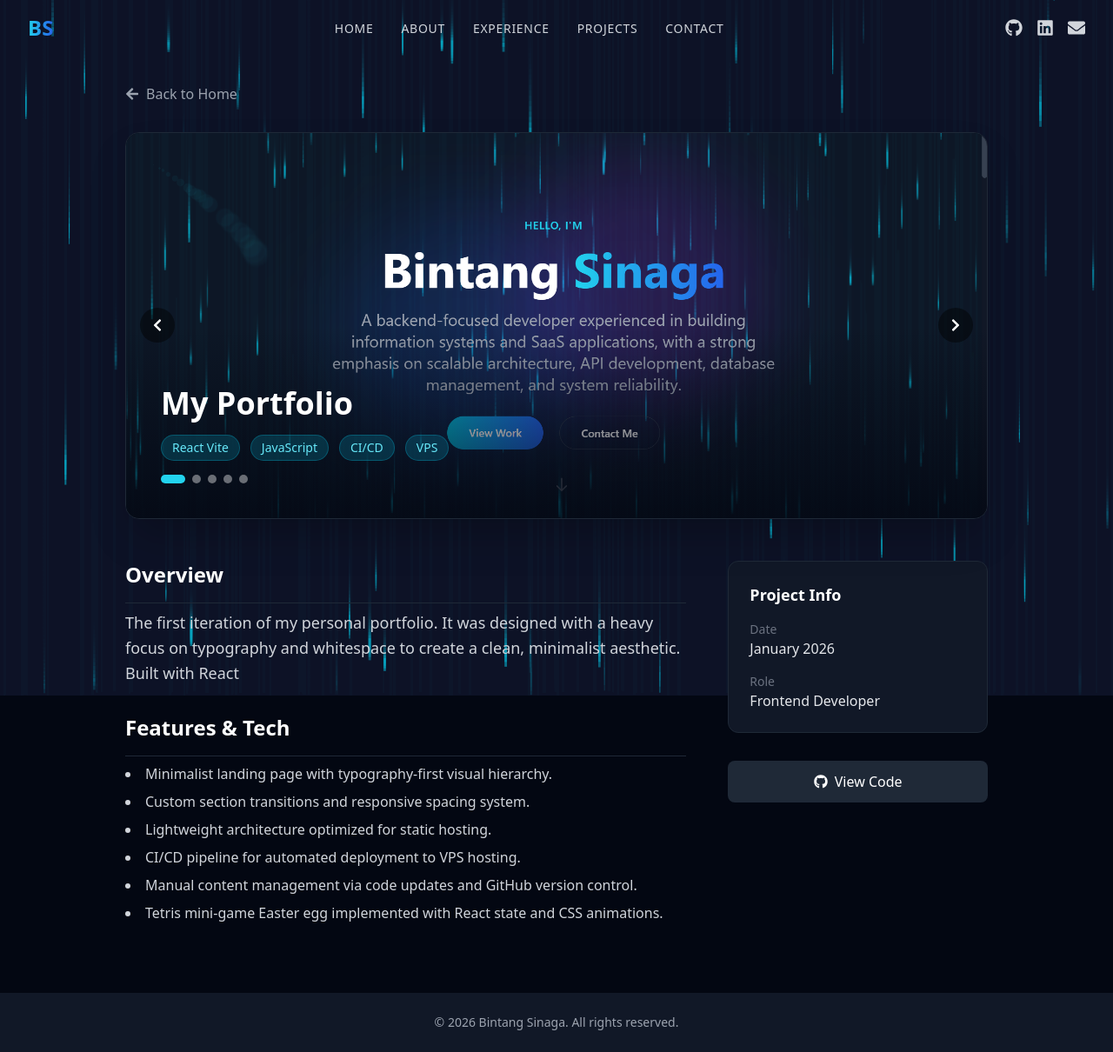
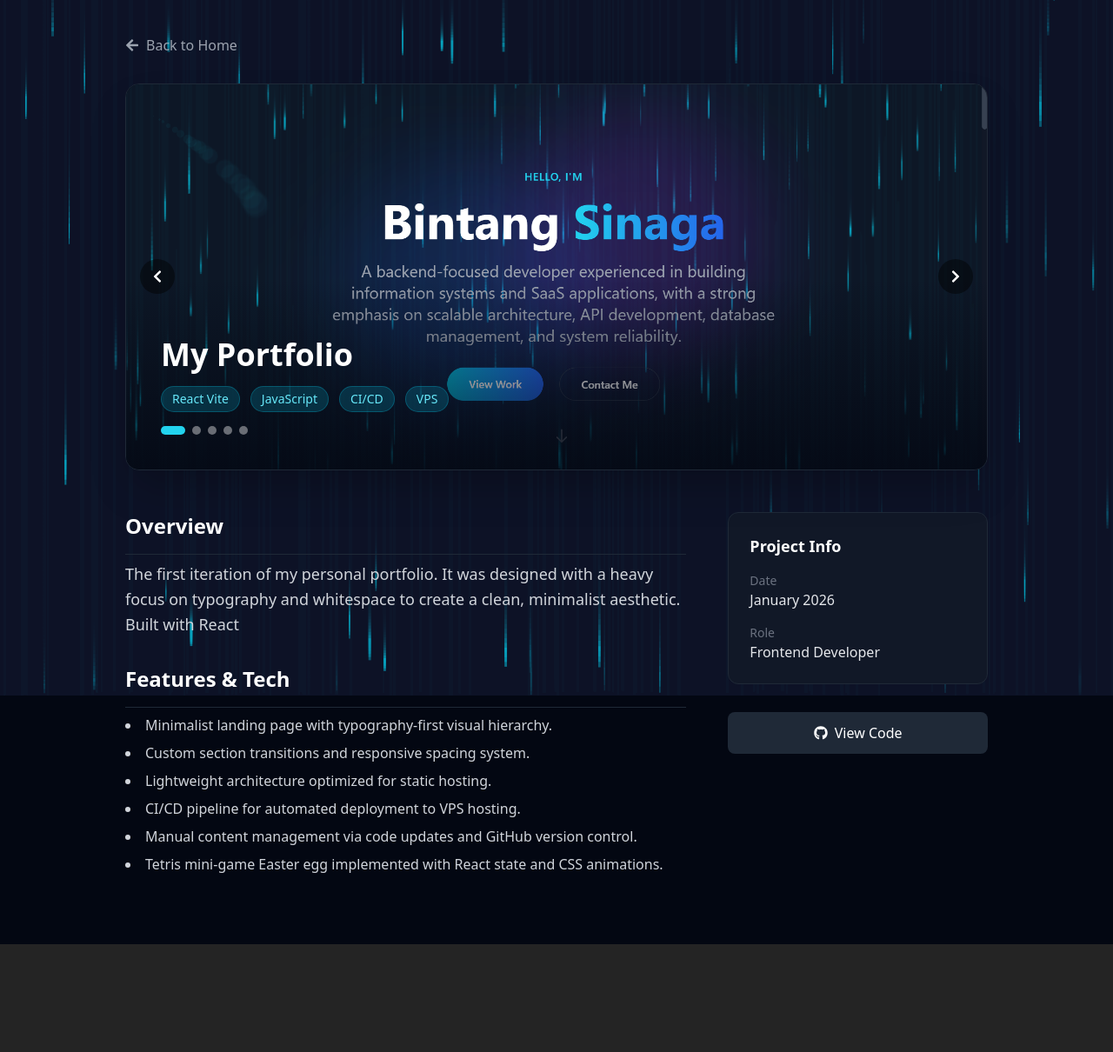
Before and after one commit to bintangmcsinaga/Portofolio, a React (Vite) app: page /project/Portfolio in a window 1280 px wide. Shown: the whole page at 87% size. After the commit the page ends 1086 px from the top, so only its background shows below. Built offline with nearby package versions, Linux system fonts and the light colour scheme.

Commit message:
removed header when enter tetris or project detail mode

```diff
--- a/src/App.jsx
+++ b/src/App.jsx
@@ -1,5 +1,4 @@
 import { BrowserRouter as Router, Routes, Route } from 'react-router-dom';
-import Header from './components/Header'
 import Home from './pages/Home'
 import ProjectDetail from './pages/ProjectDetail'
 import CustomCursor from './components/CustomCursor'
@@ -11,16 +10,12 @@ function App() {
       <div className="min-h-screen text-white font-sans selection:bg-cyan-500 selection:text-white relative">
         <WaterfallBackground />
         <CustomCursor />
-        <Header />
         <main className="relative z-10">
           <Routes>
             <Route path="/" element={<Home />} />
             <Route path="/project/:id" element={<ProjectDetail />} />
           </Routes>
         </main>
-        <footer className="bg-gray-900 py-6 text-center text-gray-400 text-sm">
-          <p>&copy; {new Date().getFullYear()} Bintang Sinaga. All rights reserved.</p>
-        </footer>
       </div>
     </Router>
   )
--- a/src/pages/Home.jsx
+++ b/src/pages/Home.jsx
@@ -1,4 +1,5 @@
 import { useEffect, useState } from 'react'
+import Header from '../components/Header'
 import Hero from '../components/Hero'
 import About from '../components/About'
 import WorkExperience from '../components/WorkExperience'
@@ -19,6 +20,8 @@ const Home = () => {
 
     return (
         <>
+            {!isTetrisActive && <Header />}
+
             {!isTetrisActive && (
                 <button
                     onClick={() => setIsTetrisActive(true)}
--- a/src/pages/ProjectDetail.jsx
+++ b/src/pages/ProjectDetail.jsx
@@ -49,7 +49,7 @@ const ProjectDetail = () => {
     };
 
     return (
-        <div className="pt-24 pb-20 min-h-screen">
+        <div className="pt-10 pb-20 min-h-screen">
             <div className="container mx-auto px-4 max-w-5xl">
                 <Link to="/" className="inline-flex items-center text-gray-400 hover:text-cyan-400 mb-8 transition-colors">
                     <FaArrowLeft className="mr-2" /> Back to Home
```
